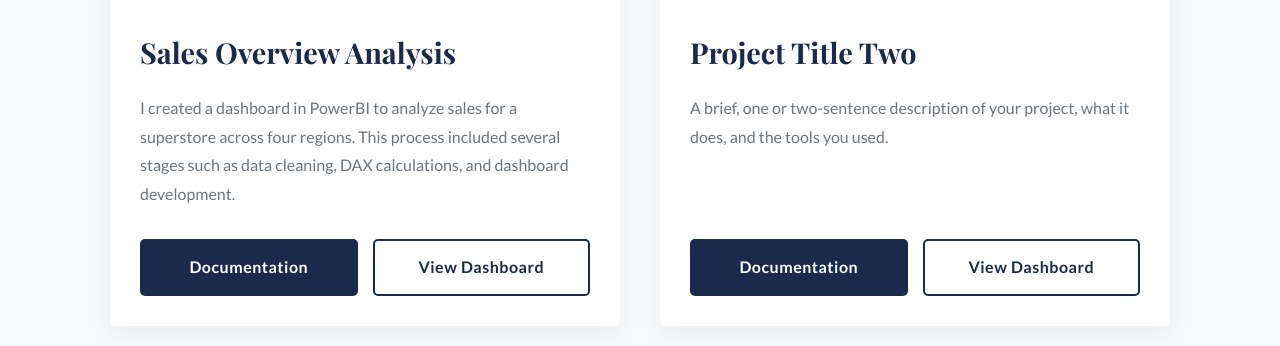
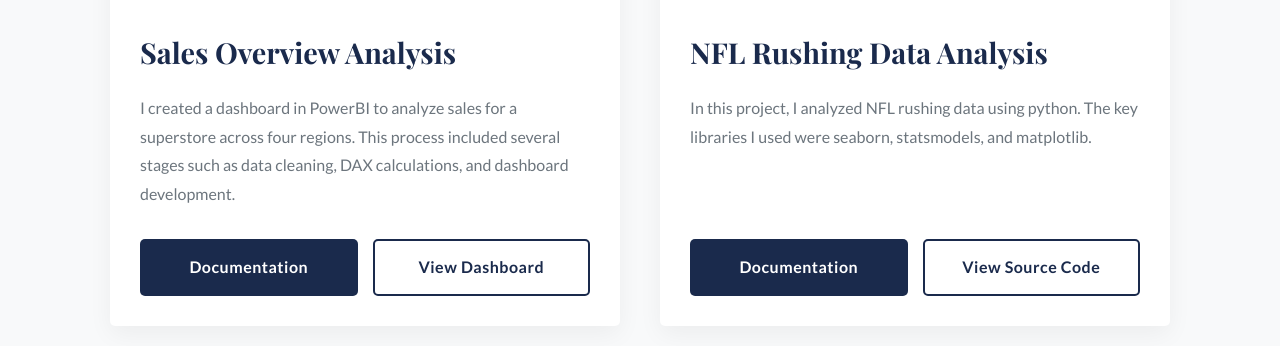
Before and after one commit to thowardIV/ThowardIV.github.io, a plain HTML site: page index.html in a window 1280 px wide. Shown: the part 1672-2018 px from the top of the page. Drawn offline with nearby package versions, Linux system fonts and the light colour scheme.

Commit message:
Update index.html

```diff
--- a/index.html
+++ b/index.html
@@ -94,11 +94,11 @@
             <div class="project-card">
                 <img src="assets/images/project-placeholder-2.jpg" alt="Project Two Preview">
                 <div class="project-card-content">
-                    <h3>Project Title Two</h3>
-                    <p>A brief, one or two-sentence description of your project, what it does, and the tools you used.</p>
+                    <h3>NFL Rushing Data Analysis</h3>
+                    <p>In this project, I analyzed NFL rushing data using python. The key libraries I used were seaborn, statsmodels, and matplotlib.</p>
                     <div class="project-buttons">
-                        <a href="[YOUR_GITHUB_PROJECT_URL]" target="_blank" class="btn">Documentation</a>
-                        <a href="[YOUR_LIVE_DASHBOARD_URL]" target="_blank" class="btn btn-secondary">View Dashboard</a>
+                        <a href="https://github.com/thowardIV/NFL-Rushing-Analysis-Project" target="_blank" class="btn">Documentation</a>
+                        <a href="https://github.com/thowardIV/NFL-Rushing-Analysis-Project/blob/main/HowardPCDAFinalProject.ipynb" target="_blank" class="btn btn-secondary">View Source Code</a>
                     </div>
                 </div>
             </div>
```
